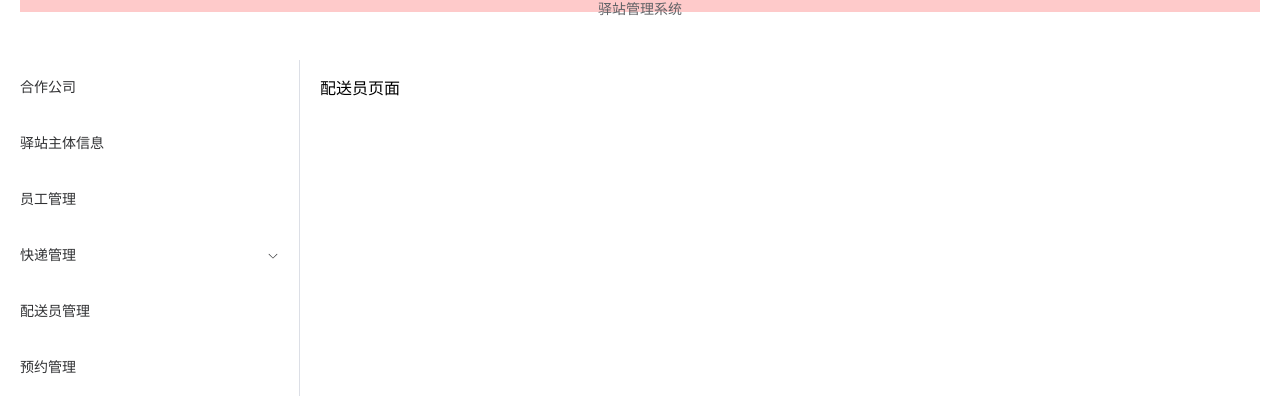
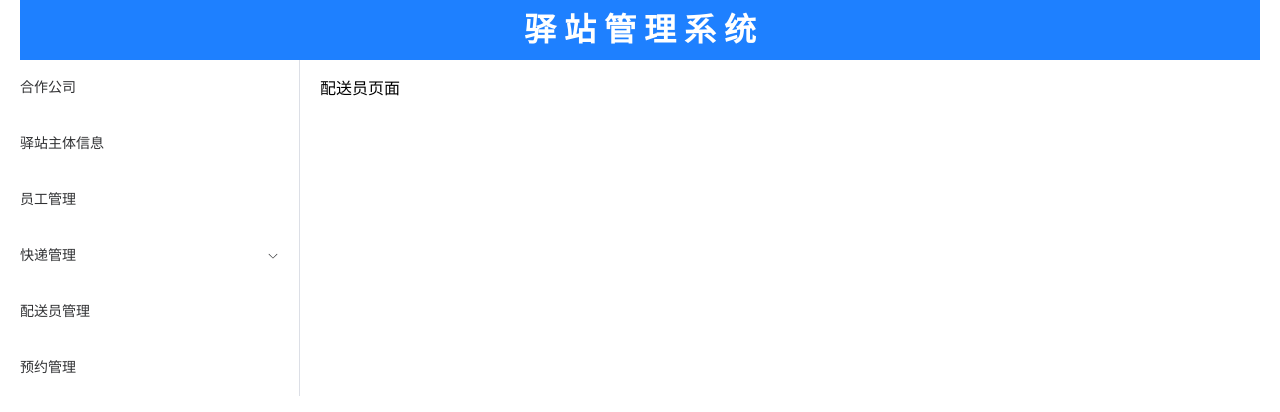
Before and after one commit to Cazacufir/ExpressStation-ManagementSystem, a Vue app in the folder Client/backstage/: page /delivery in a window 1280 px wide. Shown: the top 412 px of the page. Built offline with nearby package versions, Linux system fonts and the light colour scheme.

Commit message:
headerfix

```diff
--- a/Client/backstage/src/layout/compoents/header.vue
+++ b/Client/backstage/src/layout/compoents/header.vue
@@ -1,5 +1,12 @@
 <template>
-    <div class="header w-full h-20% text-center bg-red-200">
-        <el-text>驿站管理系统</el-text>
+    <div class="header w-full h-full text-center bg-red-200 flex items-center justify-center">
+        <span class="title font-semibold text-white text-9xl">驿 站 管 理 系 统</span>
     </div>
 </template>
+
+<style scoped lang="scss">
+.header{
+    background-color:var(--primary-color)
+}
+
+</style>
```
